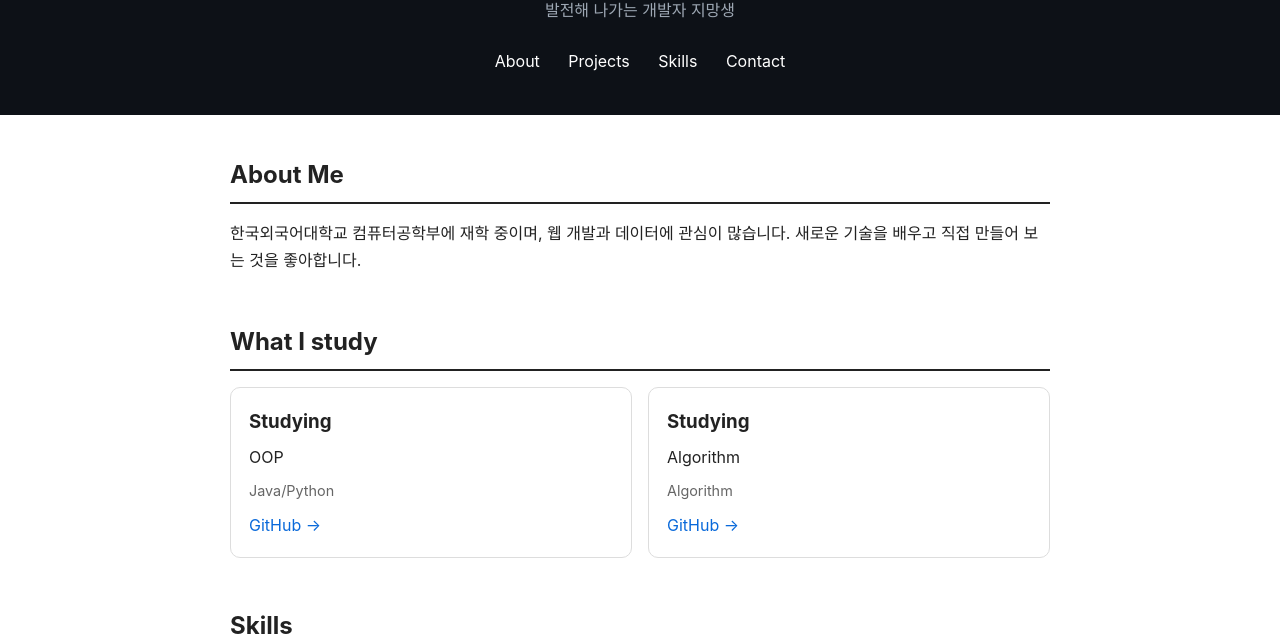
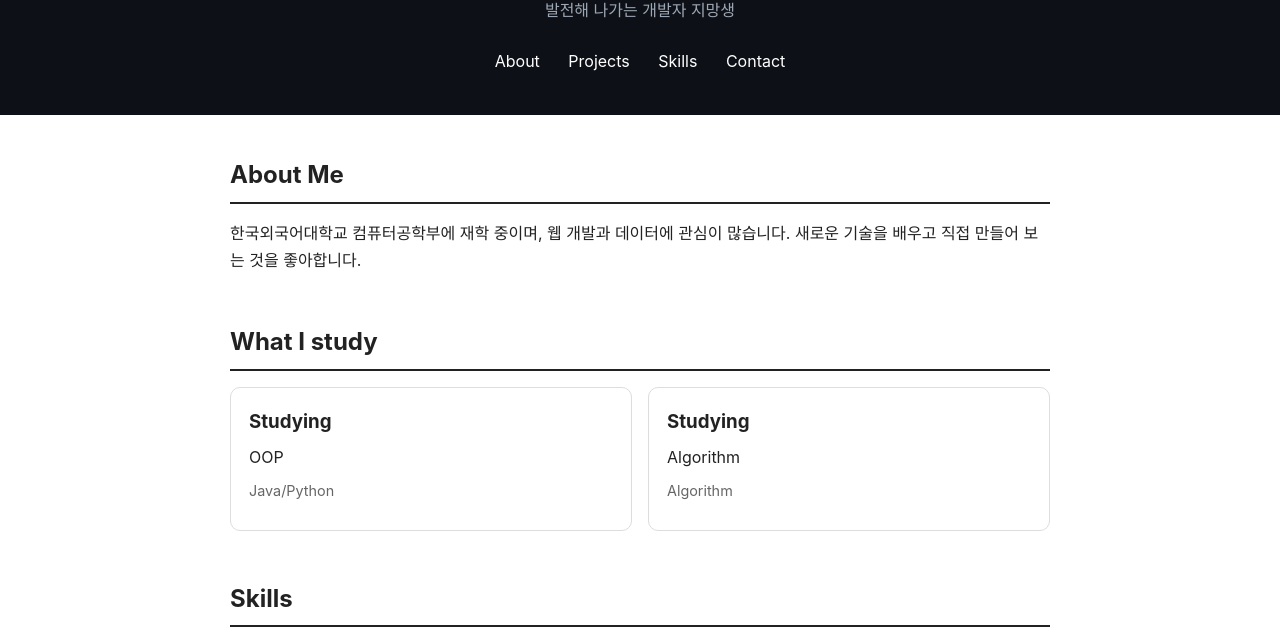
Before and after one commit to Biest-dev7/portfolio, a plain HTML site: page index.html in a window 1280 px wide. Shown: the part 162-800 px from the top of the page. Drawn offline with Linux system fonts and the light colour scheme.

Commit message:
Fix HTML formatting and structure

```diff
--- a/index.html
+++ b/index.html
@@ -33,13 +33,13 @@
           <h3>Studying</h3>
           <p>OOP</p>
           <p class="tags">Java/Python</p>
-          <a href="https://github.com/username/project1">GitHub →</a>
+
         </article>
         <article class="card">
           <h3>Studying</h3>
           <p>Algorithm</p>
           <p class="tags">Algorithm</p>
-          <a href="https://github.com/username/project2">GitHub →</a>
+
         </article>
       </div>
     </section>
```
